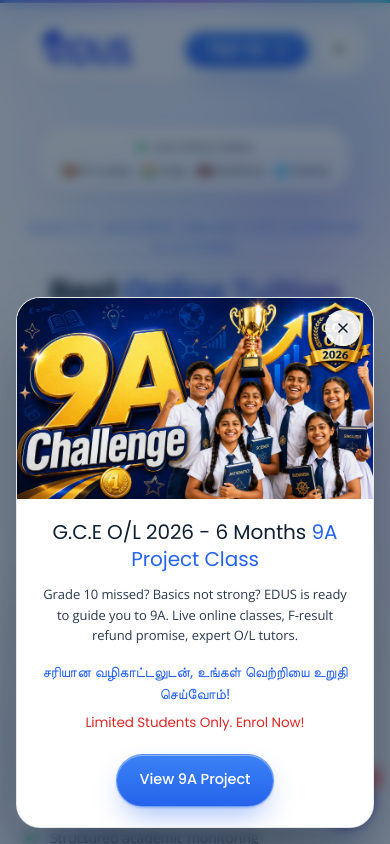
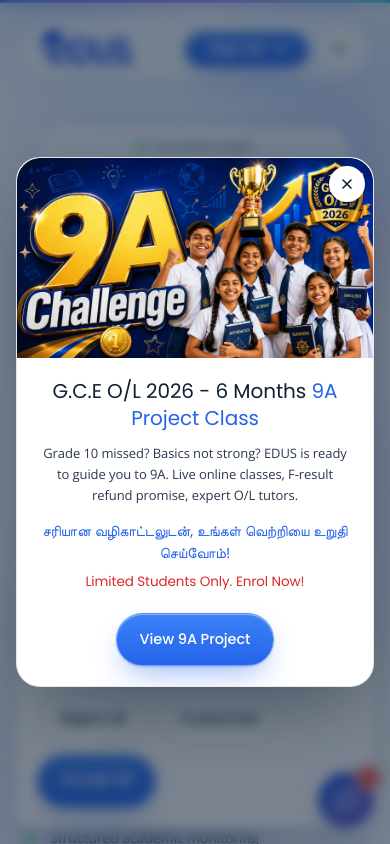
Before and after one commit to edustutor/edusmainwebsite, a Next.js app: page / in a window 390 px wide. Shown: the top 844 px of the page. Built offline with nearby package versions, Linux system fonts and the light colour scheme.

Commit message:
feat(promo): enhance popup styling for improved accessibility and responsiveness

```diff
--- a/components/promo/ProjectPromoPopup.tsx
+++ b/components/promo/ProjectPromoPopup.tsx
@@ -152,33 +152,61 @@ export function ProjectPromoPopup() {
       role="dialog"
       aria-modal="true"
       aria-labelledby="promo-9a-title"
-      className="fixed inset-0 z-[90] flex items-end sm:items-center justify-center px-4 sm:px-6 pb-4 sm:pb-0"
+      // CENTERING STRATEGY (verified mobile + desktop):
+      //   1. `fixed inset-0` covers the layout viewport (the legacy
+      //      iOS-Safari trap where 100vh > visible height when the
+      //      address bar is showing).
+      //   2. `height: 100dvh` overrides height to use the DYNAMIC
+      //      viewport - tracks the visible area in real time as the
+      //      address bar / keyboard collapses or expands.
+      //   3. `flex items-center justify-center` centers the card in
+      //      both axes.
+      //   4. The card also has `m-auto` as a defence-in-depth backstop
+      //      so even if a parent flex context fails, auto margins keep
+      //      it visually centered.
+      //   5. Safe-area padding keeps the card clear of the iOS notch +
+      //      Android status bar at top and the home indicator at bottom.
+      className="fixed inset-0 z-[90] flex items-center justify-center px-4 sm:px-6"
       onClick={dismiss}
       style={{
+        // 100dvh = dynamic viewport height. Always matches what the
+        // user can actually see, even on iOS Safari where the address
+        // bar shrinks/grows.
+        height: "100dvh",
         // Translucent backdrop. The blur softens the underlying page
         // so the popup pops, but doesn't fully obscure the content -
         // the visitor still sees they're on the EDUS site.
         background: "rgba(16,32,51,0.55)",
         backdropFilter: "blur(6px)",
+        // Safe-area padding so the card never sits under the iOS
+        // notch / Android status bar at top or the home indicator at
+        // the bottom on mobile.
+        paddingTop: "max(1.5rem, env(safe-area-inset-top, 0px))",
+        paddingBottom: "max(1.5rem, env(safe-area-inset-bottom, 0px))",
       }}
     >
       {/* Stop propagation so clicks INSIDE the card don't trigger the
-          backdrop dismiss handler. */}
+          backdrop dismiss handler.
+          max-h + overflow-y-auto guarantee the card never escapes the
+          viewport on short phone screens (the image alone is ~52vw tall
+          + content + button rows could push past 700px tall otherwise).
+          m-auto is the centering backstop (see strategy comment above). */}
       <div
         onClick={(e) => e.stopPropagation()}
-        className="relative w-full max-w-[480px] rounded-[24px] bg-white overflow-hidden border border-[rgba(16,32,51,0.10)] shadow-[0_30px_80px_-20px_rgba(16,32,51,0.55)]"
+        className="relative w-full max-w-[480px] max-h-full m-auto overflow-y-auto rounded-[24px] bg-white border border-[rgba(16,32,51,0.10)] shadow-[0_30px_80px_-20px_rgba(16,32,51,0.55)]"
         style={{
           animation: "edus-promo-pop 0.35s cubic-bezier(0.2, 0.7, 0.2, 1)",
         }}
       >
-        {/* Close button - top-right of the card, sits OVER the image
-            so it stays visible on mobile where the image is the focal
-            point. White circle for contrast against any image. */}
+        {/* Close button - floats above the card in the top-right
+            corner, slightly OUTSIDE the image area so it doesn't
+            collide with the trophy/student artwork on mobile. White
+            background + shadow + ring keep it readable on any image. */}
         <button
           type="button"
           onClick={dismiss}
           aria-label="Close 9A Challenge promo"
-          className="absolute top-3 right-3 z-10 inline-flex w-9 h-9 rounded-full items-center justify-center bg-white/90 text-[#102033] shadow-[0_4px_12px_-4px_rgba(16,32,51,0.4)] hover:bg-white transition focus:outline-none focus-visible:ring-2 focus-visible:ring-[#2563EB]/60"
+          className="absolute top-2 right-2 z-20 inline-flex w-9 h-9 rounded-full items-center justify-center bg-white text-[#102033] shadow-[0_6px_16px_-4px_rgba(16,32,51,0.55)] ring-1 ring-[rgba(16,32,51,0.08)] hover:bg-white hover:scale-105 transition focus:outline-none focus-visible:ring-2 focus-visible:ring-[#2563EB]/60"
         >
           <svg
             width="16"
@@ -205,7 +233,12 @@ export function ProjectPromoPopup() {
             which is what caused the popup to render blank on
             production before this change. Browsers handle plain
             <img loading="lazy"> well enough that nothing is lost. */}
-        <div className="relative aspect-[16/9] bg-[#0B1A36]">
+        {/* Image wrapper. overflow-hidden + the rounded-t corners
+            inherited via the parent ensure the image clips cleanly to
+            the rounded card edges. Aspect ratio kept at 16:9 so the
+            container reserves space and avoids layout shift before
+            the image loads. */}
+        <div className="relative aspect-[16/9] bg-[#0B1A36] overflow-hidden rounded-t-[24px]">
           {/* eslint-disable-next-line @next/next/no-img-element */}
           <img
             src="/edus-9a-challenge-popup.webp"
```
